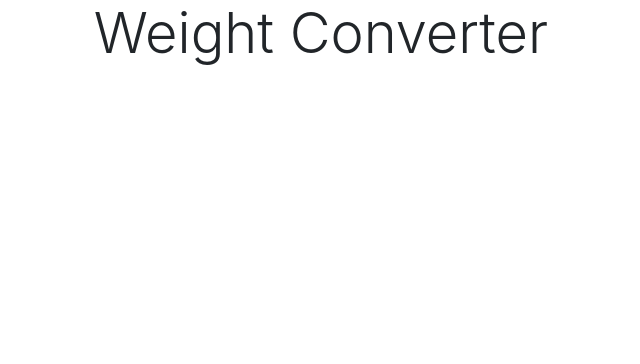
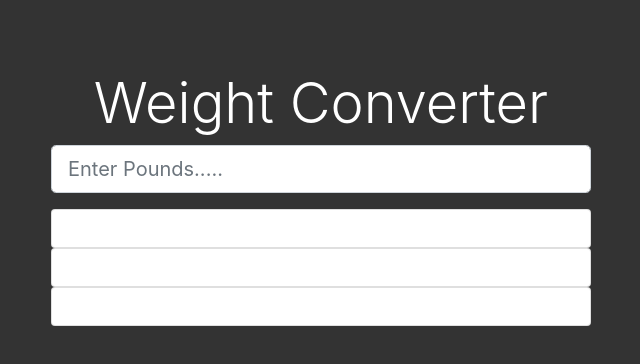
Before and after one commit to MohsAkhtar/js-weight-converter, a plain HTML site: page index.html in a window 1280 px wide. Shown: the whole page, without its empty margins (34-674 px from the left). Drawn offline with nearby package versions, Linux system fonts and the light colour scheme.

Commit message:
Added layout for input and output

```diff
--- a/index.html
+++ b/index.html
@@ -7,6 +7,13 @@
     <meta http-equiv="X-UA-Compatible" content="ie=edge">
     <link rel="stylesheet" href="https://stackpath.bootstrapcdn.com/bootstrap/4.1.3/css/bootstrap.min.css" integrity="sha384-MCw98/SFnGE8fJT3GXwEOngsV7Zt27NXFoaoApmYm81iuXoPkFOJwJ8ERdknLPMO"
         crossorigin="anonymous">
+    <style>
+        body {
+            margin-top: 70px;
+            background: #333;
+            color: #fff;
+        }
+    </style>
     <title>Document</title>
 </head>
 
@@ -15,6 +22,31 @@
         <div class="row">
             <div class="col-md-6">
                 <h1 class="display-4 text-center">Weight Converter</h1>
+                <form>
+                    <div class="form-group">
+                        <input id="lbsInput" type="number" class="form-control form-control-lg" placeholder="Enter Pounds.....">
+                    </div>
+                </form>
+                <div id="output">
+                    <div class="card">
+                        <div class="card-block">
+                            <h4>Grams:</h4>
+                            <div id="gramsOutput"></div>
+                        </div>
+                    </div>
+                    <div class="card">
+                        <div class="card-block">
+                            <h4>Kilograms:</h4>
+                            <div id="kgOutput"></div>
+                        </div>
+                    </div>
+                    <div class="card">
+                        <div class="card-block">
+                            <h4>Ounces:</h4>
+                            <div id="ouncesOutput"></div>
+                        </div>
+                    </div>
+                </div>
             </div>
         </div>
     </div>
```
